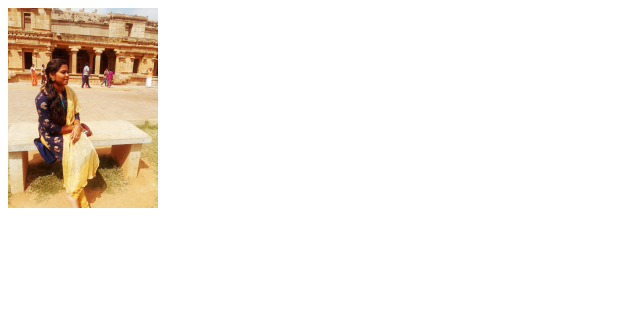
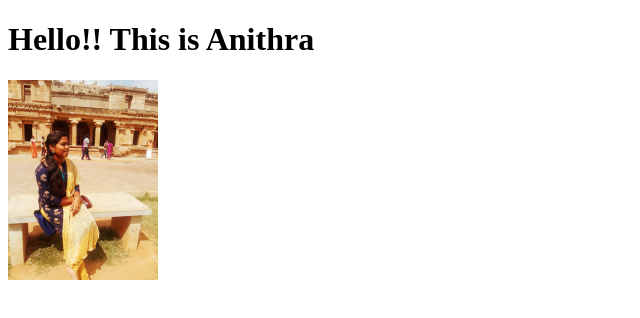
Before and after one commit to Anithra28/Anithra_portfolio, a plain HTML site: page index.html in a window 1280 px wide. Shown: the whole page, without its empty margins (0-640 px from the left). Drawn offline with Linux system fonts and the light colour scheme.

Commit message:
Update index.html

```diff
--- a/index.html
+++ b/index.html
@@ -2,7 +2,7 @@
 <html>
 <body>
 
-
+  <h1> Hello!! This is Anithra</h1>
 <a href="Resume.html
 ">
 <img src="anithra.jpg" alt="Anithra Srinivasan" width="150" height="200">
```
